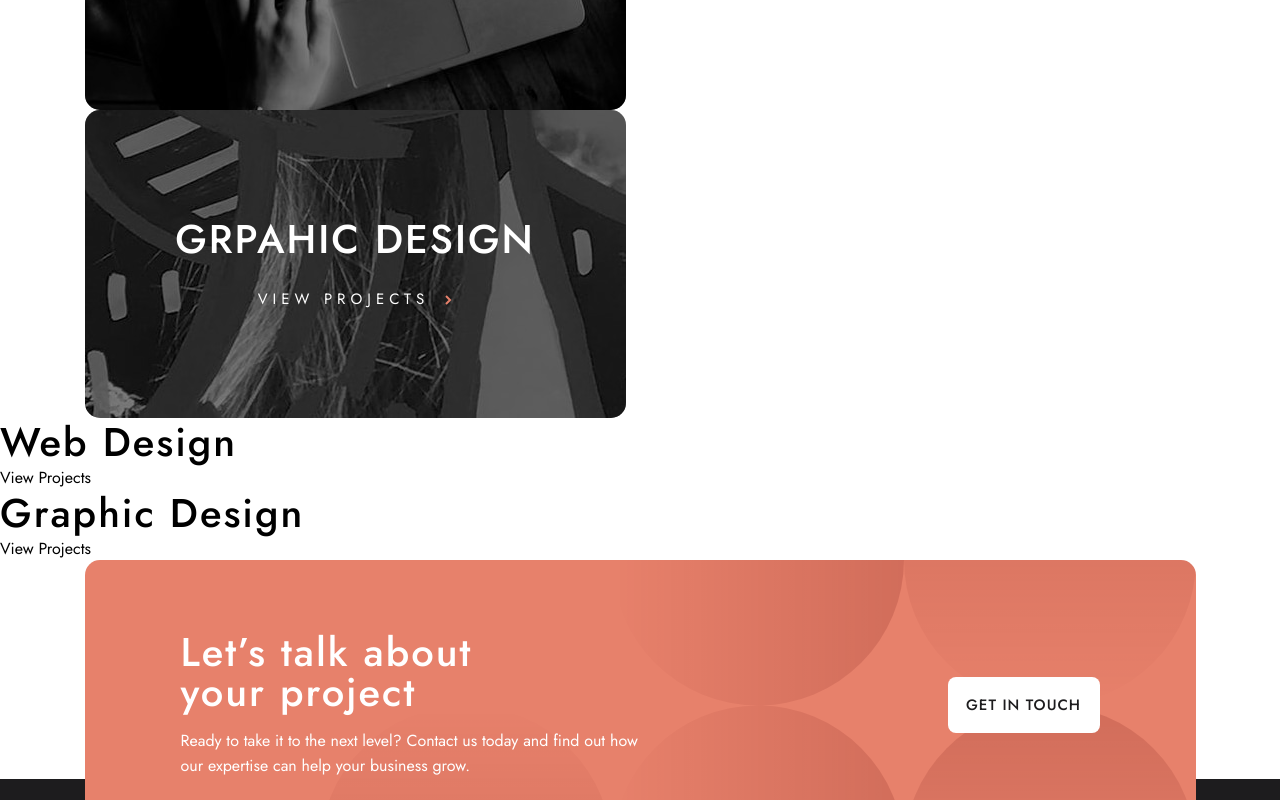
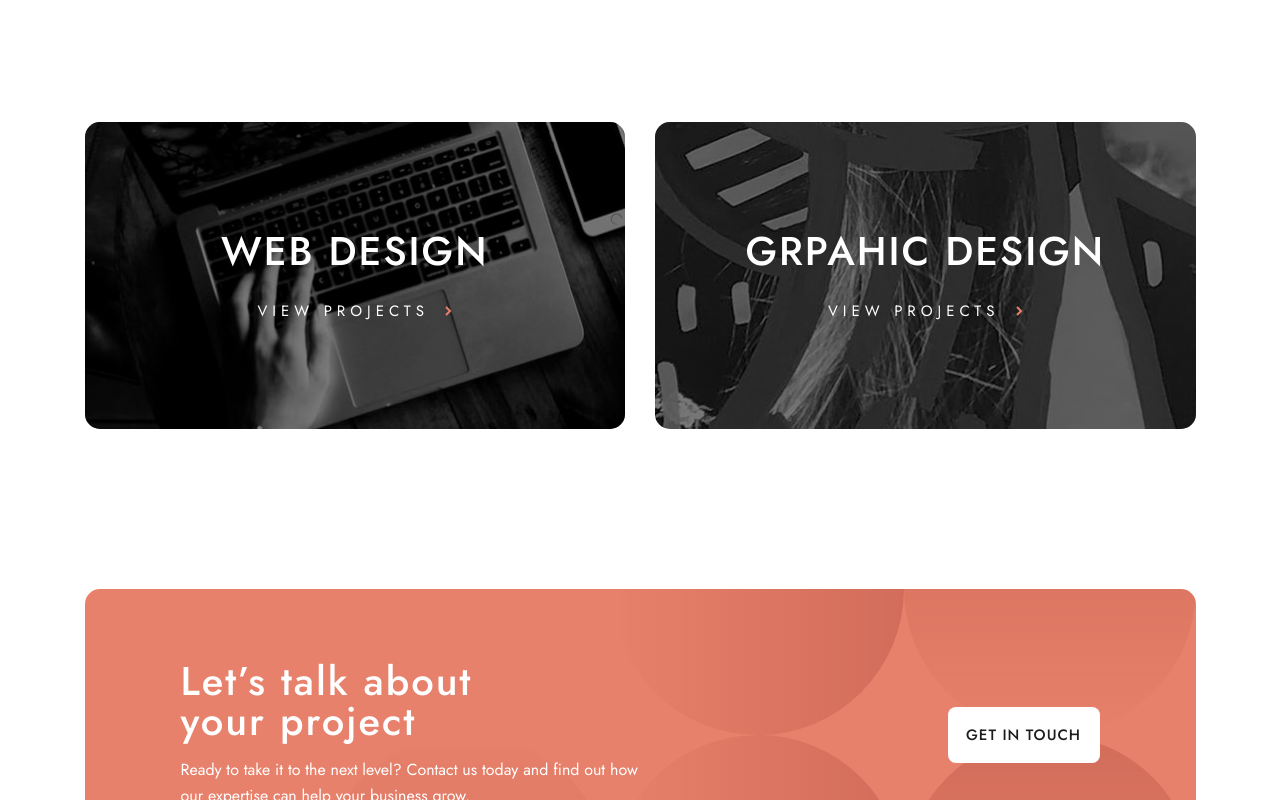
Before and after one commit to Andrparsons/designo, a Next.js app: page /app-design in a window 1280 px wide. Shown: the part 720-1520 px from the top of the page. Built offline with nearby package versions, Linux system fonts and the light colour scheme.

Commit message:
basic layout for design pages complete

```diff
--- a/pages/app-design.js
+++ b/pages/app-design.js
@@ -24,7 +24,7 @@ export default function AppDesign() {
         </section>
 
         {/* cards s/b components */}
-        <section className={styles.cards}>
+        <section className={styles.cardSection}>
           <div className={styles.card}>
             Airfilter Solving the problem of poor indoor air quality by
             filtering the air
@@ -72,17 +72,6 @@ export default function AppDesign() {
           </Container>
         </section>
 
-        <section className={styles.projectLinks}>
-          <div className={styles.project}>
-            <h2>Web Design</h2>
-            View Projects
-          </div>
-          <div className={styles.project}>
-            <h2>Graphic Design</h2>
-            View Projects
-          </div>
-        </section>
-
         <section className={styles.CTASection}>
           <Container>
             <CTA />
--- a/pages/graphic-design.js
+++ b/pages/graphic-design.js
@@ -24,7 +24,7 @@ export default function GraphicDesign() {
         </section>
 
         {/* cards s/b components */}
-        <section className={styles.cards}>
+        <section className={styles.cardSection}>
           <div className={styles.card}>
             Tim Brown A book cover designed for Tim Brown’s new release,
             ‘Change’
@@ -53,7 +53,7 @@ export default function GraphicDesign() {
               <ProjectLink
                 mobileImg="/home/mobile/image-web-design.jpg"
                 tabletImg="/home/tablet/image-web-design.jpg"
-                desktopImg="/home/desktop/image-web-design-large.jpg"
+                desktopImg="/home/desktop/image-web-design-small.jpg"
                 title="Web Design"
                 linkPath="/web-design"
               />
--- a/pages/web-design.js
+++ b/pages/web-design.js
@@ -26,7 +26,7 @@ export default function WebDesign() {
         </section>
 
         {/* cards s/b components */}
-        <section className={styles.cards}>
+        <section className={styles.cardSection}>
           <div className={styles.card}>
             Express A multi-carrier shipping website for ecommerce businesses
           </div>
--- a/styles/Design.module.css
+++ b/styles/Design.module.css
@@ -1,3 +1,17 @@
+.projectSection,
+.cardSection,
+.CTASection {
+  margin-top: 7.5rem;
+}
+
+@media (min-width: 900px) {
+  .projectSection,
+  .cardSection,
+  .CTASection {
+    margin-top: 10rem;
+  }
+}
+
 .introSection {
   background-color: var(--highlightBg);
   color: var(--textLight);
@@ -41,3 +55,14 @@
     background-position: center right;
   }
 }
+
+/* project section */
+
+@media (min-width: 900px) {
+  .projectGrid {
+    display: grid;
+    grid-template-columns: 1fr 1fr;
+    column-gap: 1.875rem;
+    row-gap: 1.5rem;
+  }
+}
```
